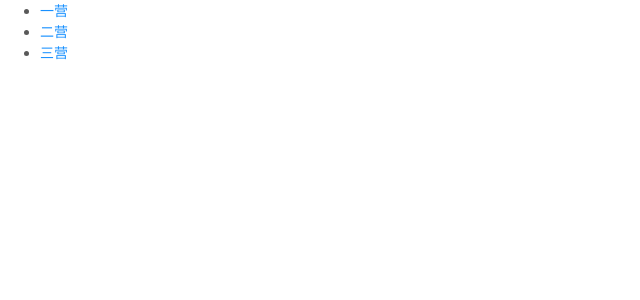
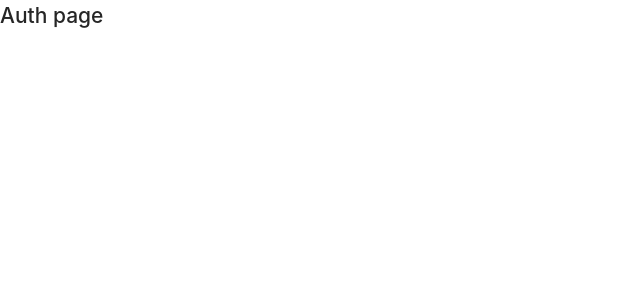
Before and after one commit to wangjiawei1996/React-chatApp, a React app: page /login in a window 1280 px wide. Shown: the top 300 px of the page, without its empty margins (0-640 px from the left). Built offline with nearby package versions, Linux system fonts and the light colour scheme.

Commit message:
redirect auth.js and Dashboard.js in redux

```diff
--- /dev/null
+++ b/src/Auth.js
@@ -0,0 +1,8 @@
+import React from 'react'
+
+class Auth extends React.Component {
+  render() {
+    return <h2>Auth page</h2>
+  }
+}
+export default Auth
--- /dev/null
+++ b/src/Dashboard.js
@@ -0,0 +1,33 @@
+import React from 'react'
+import {Link, Route} from 'react-router-dom'
+import App from './App'
+
+function Erying() {
+  return <h2>二营</h2>
+}
+function Sanying() {
+  return <h2>三营</h2>
+}
+class Dashboard extends React.Component {
+  render() {
+    return (
+      <div>
+        <ul>
+          <li>
+            <Link to='/dashboard/'>一营</Link>
+          </li>
+          <li>
+            <Link to='/dashboard/erying'>二营</Link>
+          </li>
+          <li>
+            <Link to='/dashboard/sanying'>三营</Link>
+          </li>
+        </ul>
+        <Route path='/dashboard/' component={App}></Route>
+        <Route path='/dashboard/' component={Erying}></Route>
+        <Route path='/dashboard/' component={Sanying}></Route>
+      </div>
+    )
+  }
+}
+export default Dashboard
--- a/src/index.js
+++ b/src/index.js
@@ -1,14 +1,14 @@
 import React from 'react'
 import ReactDom from 'react-dom'
-import App from './App'
+import Auth from './Auth'
+import Dashboard from './Dashboard'
 import { createStore, applyMiddleware, compose } from 'redux'
 import thunk from 'redux-thunk'
 import { Provider } from 'react-redux'
 import {
   BrowserRouter,
   Route,
-  Link,
-  // Redirect,
+  Redirect,
   Switch
 } from 'react-router-dom';
 import { counter } from './index.redux';
@@ -17,33 +17,14 @@ const composeEnhancers = window.__REDUX_DEVTOOLS_EXTENSION_COMPOSE__ || compose;
 const store = createStore(counter, composeEnhancers(
   applyMiddleware(thunk)
 ))
-function Erying() {
-  return <h2>二营</h2>
-}
-function Sanying() {
-  return <h2>三营</h2>
-}
 ReactDom.render(
   (<Provider store={store}>
     <BrowserRouter>
-      <div>
-        <ul>
-          <li>
-            <Link to='/'>一营</Link>
-          </li>
-          <li>
-            <Link to='/erying'>二营</Link>
-          </li>
-          <li>
-            <Link to='/sanying'>三营</Link>
-          </li>
-        </ul>
-        <Switch>
-          <Route path='/' exact component={App}></Route>
-          <Route path='/erying' component={Erying}></Route>
-          <Route path='/sanying' component={Sanying}></Route>
-        </Switch>
-      </div>
+      <Switch>
+        <Route path='/login' exact component={Auth}></Route>
+        <Route path='/dashboard' component={Dashboard}></Route>
+        <Redirect to='/dashboard'></Redirect>
+      </Switch>
     </BrowserRouter>
   </Provider>),
   document.getElementById('root')
```
Also changed, not shown: src/Auth.redux.js (added, +20 -0 lines).
